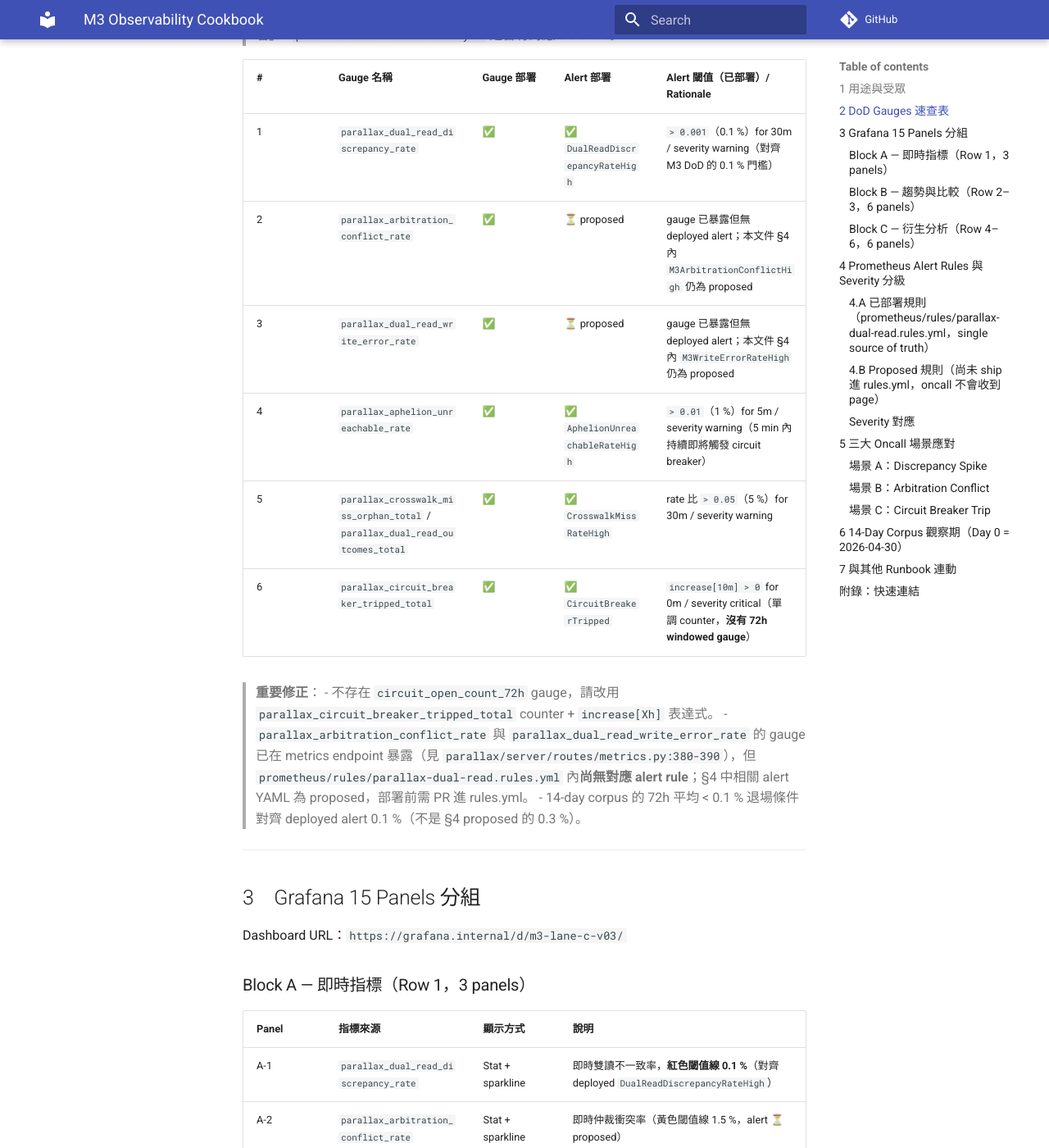
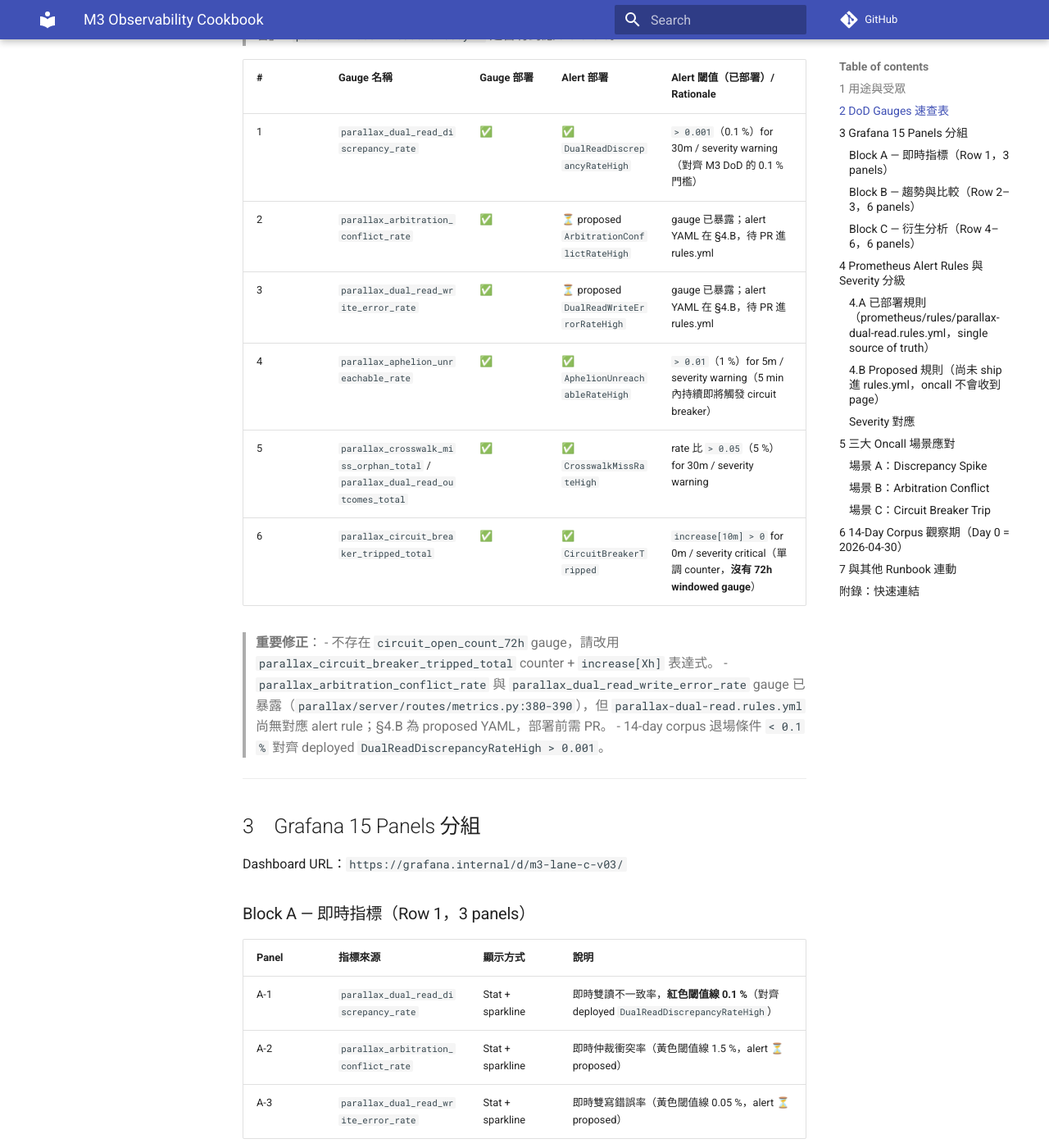
Before and after one commit to Chris97924/parallax-kernel, an MkDocs documentation site: the page built from docs/m3-runbooks/observability-cookbook.md, in a window 1280 px wide and 1400 px high, scrolled down 812 px. Shown: the whole window at 82% size. Built offline with MkDocs 1.6.1 and Material for MkDocs 9.7.7, drawn with Linux system fonts in a browser that asks for light colours; comment, search, counter and statistics services are not loaded; some of the changed text lies outside the part shown.

Commit message:
docs(m3-runbooks): deslop pass — fix critic minor follow-ups
Light cleanup on top of a8869db. All 7 bug fixes verified intact:
fence pairs even (0/4/18), bearer auth + correct path present (2 hits),
real lifespan refs (18 hits), 0 fabricated endpoints/metrics, 0
DRAIN_HARD_TIMEOUT, §4.A/§4.B split present, `circuit_open_count_72h`
only appears in the 不存在 callout.

3 critic-flagged minor items addressed:
- §5 場景 trigger names — replaced fictional `M3DiscrepancyRateHigh` /
  `M3ArbitrationConflictHigh` / `M3CircuitBreakerTripsHigh` /
  `M3AphelionUnreachableSustained` with real deployed names
  (`DualReadDiscrepancyRateHigh`, `ArbitrationConflictRateHigh`,
  `CircuitBreakerTripped`, `AphelionUnreachableRateHigh`) and remapped
  P0/P1/P2 → Prometheus warning/critical to match §4.A.
- §2 row 2/3 + 重要修正 second bullet — alert column now references
  proposed names (`ArbitrationConflictRateHigh` /
  `DualReadWriteErrorRateHigh`); third bullet aligned with deployed
  threshold (no longer references stale 0.3 % proposed).
- q8-drain pm2 commentary L285/L290 — updated 90s → 900s and 100s →
  960s for internal consistency with the systemd block.
- §3 Block B-4 + C-5 — dropped stale "⏳ placeholder 待部署" tag now
  that aphelion gauge + alert are confirmed deployed in §2.

```diff
--- a/docs/m3-runbooks/observability-cookbook.md
+++ b/docs/m3-runbooks/observability-cookbook.md
@@ -26,16 +26,16 @@
 | # | Gauge 名稱 | Gauge 部署 | Alert 部署 | Alert 閾值（已部署）/ Rationale |
 |---|-----------|-----------|-----------|-------------------------------|
 | 1 | `parallax_dual_read_discrepancy_rate` | ✅ | ✅ `DualReadDiscrepancyRateHigh` | `> 0.001`（0.1 %）for 30m / severity warning（對齊 M3 DoD 的 0.1 % 門檻） |
-| 2 | `parallax_arbitration_conflict_rate` | ✅ | ⏳ proposed | gauge 已暴露但無 deployed alert；本文件 §4 內 `M3ArbitrationConflictHigh` 仍為 proposed |
-| 3 | `parallax_dual_read_write_error_rate` | ✅ | ⏳ proposed | gauge 已暴露但無 deployed alert；本文件 §4 內 `M3WriteErrorRateHigh` 仍為 proposed |
+| 2 | `parallax_arbitration_conflict_rate` | ✅ | ⏳ proposed `ArbitrationConflictRateHigh` | gauge 已暴露；alert YAML 在 §4.B，待 PR 進 rules.yml |
+| 3 | `parallax_dual_read_write_error_rate` | ✅ | ⏳ proposed `DualReadWriteErrorRateHigh` | gauge 已暴露；alert YAML 在 §4.B，待 PR 進 rules.yml |
 | 4 | `parallax_aphelion_unreachable_rate` | ✅ | ✅ `AphelionUnreachableRateHigh` | `> 0.01`（1 %）for 5m / severity warning（5 min 內持續即將觸發 circuit breaker） |
 | 5 | `parallax_crosswalk_miss_orphan_total` / `parallax_dual_read_outcomes_total` | ✅ | ✅ `CrosswalkMissRateHigh` | rate 比 `> 0.05`（5 %）for 30m / severity warning |
 | 6 | `parallax_circuit_breaker_tripped_total` | ✅ | ✅ `CircuitBreakerTripped` | `increase[10m] > 0` for 0m / severity critical（單調 counter，**沒有 72h windowed gauge**） |
 
 > **重要修正**：
 > - 不存在 `circuit_open_count_72h` gauge，請改用 `parallax_circuit_breaker_tripped_total` counter + `increase[Xh]` 表達式。
-> - `parallax_arbitration_conflict_rate` 與 `parallax_dual_read_write_error_rate` 的 gauge 已在 metrics endpoint 暴露（見 `parallax/server/routes/metrics.py:380-390`），但 `prometheus/rules/parallax-dual-read.rules.yml` 內**尚無對應 alert rule**；§4 中相關 alert YAML 為 proposed，部署前需 PR 進 rules.yml。
-> - 14-day corpus 的 72h 平均 < 0.1 % 退場條件對齊 deployed alert 0.1 %（不是 §4 proposed 的 0.3 %）。
+> - `parallax_arbitration_conflict_rate` 與 `parallax_dual_read_write_error_rate` gauge 已暴露（`parallax/server/routes/metrics.py:380-390`），但 `parallax-dual-read.rules.yml` 尚無對應 alert rule；§4.B 為 proposed YAML，部署前需 PR。
+> - 14-day corpus 退場條件 `< 0.1 %` 對齊 deployed `DualReadDiscrepancyRateHigh > 0.001`。
 
 ---
 
@@ -165,7 +165,7 @@ groups:
 
 ### 場景 A：Discrepancy Spike
 
-**觸發條件**：`M3DiscrepancyRateHigh`（P0）
+**觸發條件**：`DualReadDiscrepancyRateHigh`（severity: warning，deployed §4.A）
 
 **排查步驟**：
 
@@ -180,7 +180,7 @@ groups:
 
 ### 場景 B：Arbitration Conflict
 
-**觸發條件**：`M3ArbitrationConflictHigh`（P0）
+**觸發條件**：`ArbitrationConflictRateHigh`（severity: warning，§4.B proposed — gauge ✅，alert ⏳ 待 PR）
 
 **排查步驟**：
 
```
Also changed, not shown: other parts of docs/m3-runbooks/observability-cookbook.md (+3 -3 lines), docs/m3-runbooks/q8-drain-runbook.md (+2 -2 lines).
